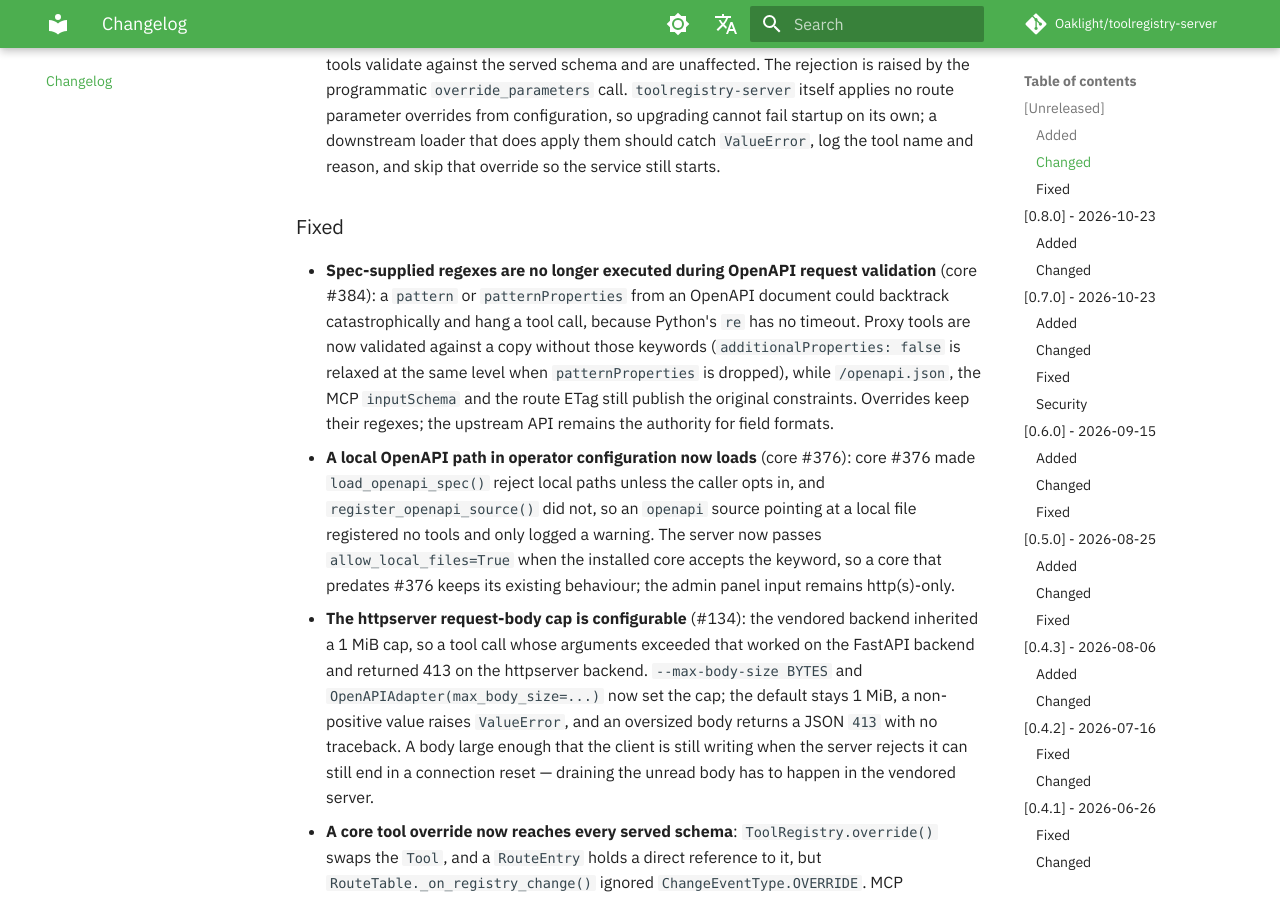
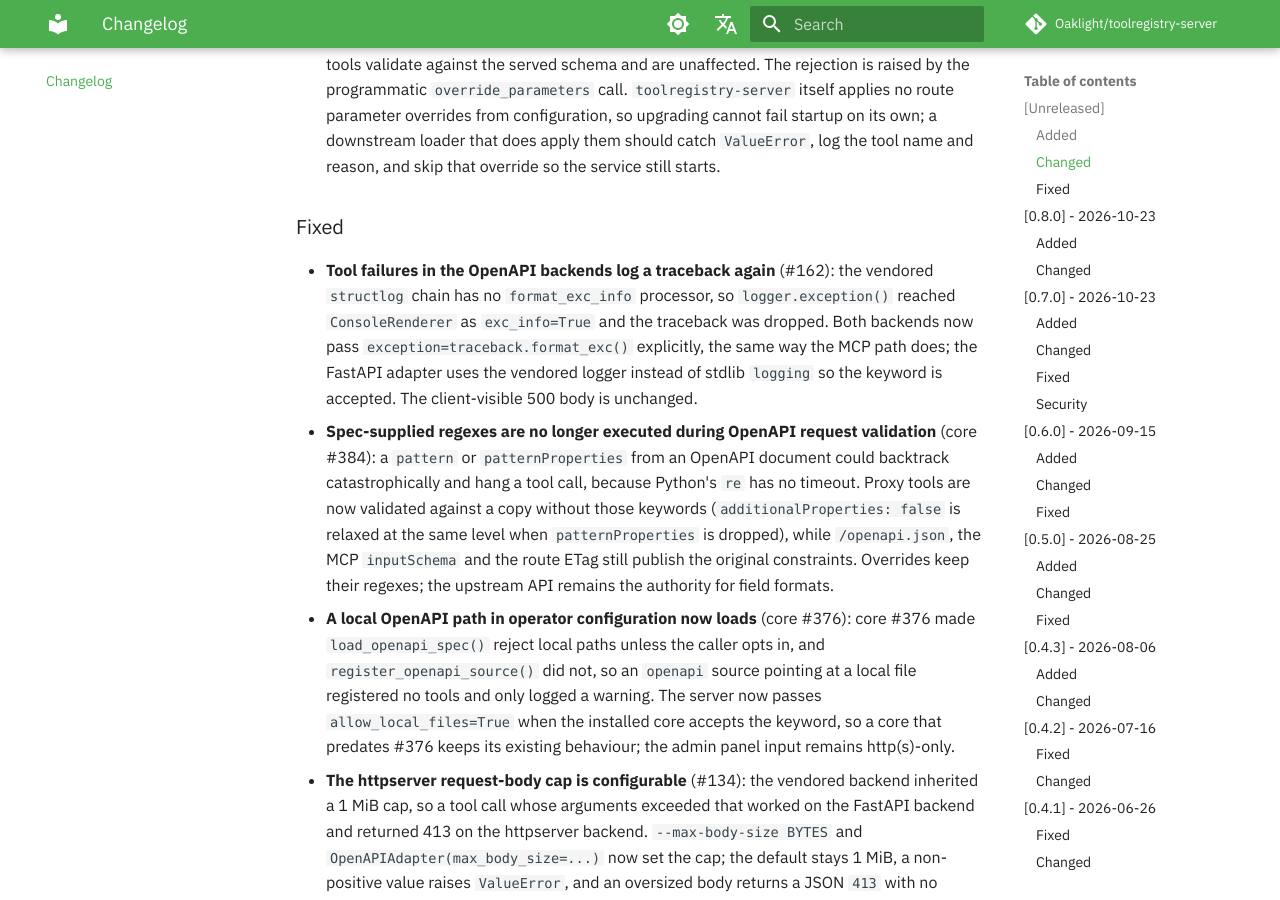
Before and after one commit to Oaklight/toolregistry-server, an MkDocs documentation site: the page built from docs/changelog.md, in a window 1280 px wide and 900 px high, scrolled down 1106 px. Built offline with MkDocs 1.6.1 and Material for MkDocs 9.7.7, drawn with Linux system fonts in a browser that asks for light colours; some web fonts are replaced; comment, search, counter and statistics services are not loaded.

Commit message:
docs(changelog): record the OpenAPI traceback fix (#162)

```diff
--- a/docs/changelog.md
+++ b/docs/changelog.md
@@ -17,6 +17,7 @@ The format is based on [Keep a Changelog](https://keepachangelog.com/en/1.1.0/),
 
 ### Fixed
 
+- **Tool failures in the OpenAPI backends log a traceback again** (#162): the vendored `structlog` chain has no `format_exc_info` processor, so `logger.exception()` reached `ConsoleRenderer` as `exc_info=True` and the traceback was dropped. Both backends now pass `exception=traceback.format_exc()` explicitly, the same way the MCP path does; the FastAPI adapter uses the vendored logger instead of stdlib `logging` so the keyword is accepted. The client-visible 500 body is unchanged.
 - **Spec-supplied regexes are no longer executed during OpenAPI request validation** (core #384): a `pattern` or `patternProperties` from an OpenAPI document could backtrack catastrophically and hang a tool call, because Python's `re` has no timeout. Proxy tools are now validated against a copy without those keywords (`additionalProperties: false` is relaxed at the same level when `patternProperties` is dropped), while `/openapi.json`, the MCP `inputSchema` and the route ETag still publish the original constraints. Overrides keep their regexes; the upstream API remains the authority for field formats.
 - **A local OpenAPI path in operator configuration now loads** (core #376): core #376 made `load_openapi_spec()` reject local paths unless the caller opts in, and `register_openapi_source()` did not, so an `openapi` source pointing at a local file registered no tools and only logged a warning. The server now passes `allow_local_files=True` when the installed core accepts the keyword, so a core that predates #376 keeps its existing behaviour; the admin panel input remains http(s)-only.
 - **The httpserver request-body cap is configurable** (#134): the vendored backend inherited a 1 MiB cap, so a tool call whose arguments exceeded that worked on the FastAPI backend and returned 413 on the httpserver backend. `--max-body-size BYTES` and `OpenAPIAdapter(max_body_size=...)` now set the cap; the default stays 1 MiB, a non-positive value raises `ValueError`, and an oversized body returns a JSON `413` with no traceback. A body large enough that the client is still writing when the server rejects it can still end in a connection reset — draining the unread body has to happen in the vendored server.
```
